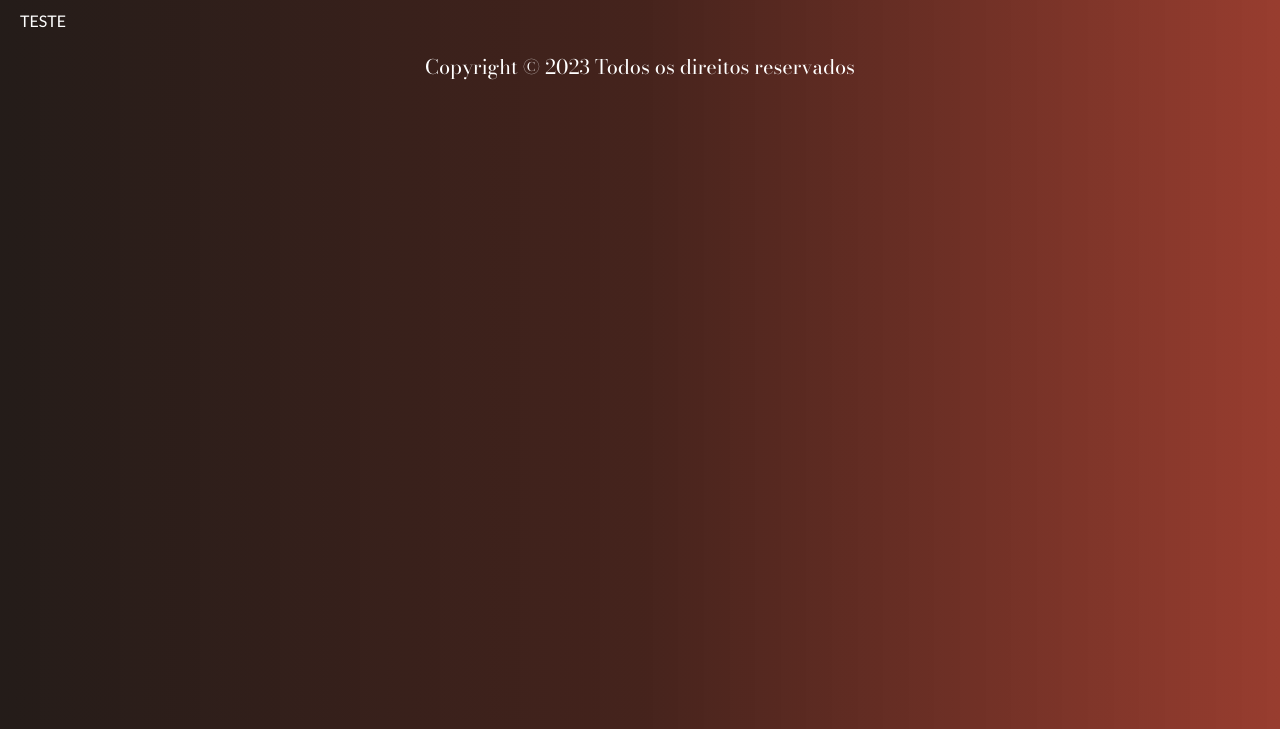
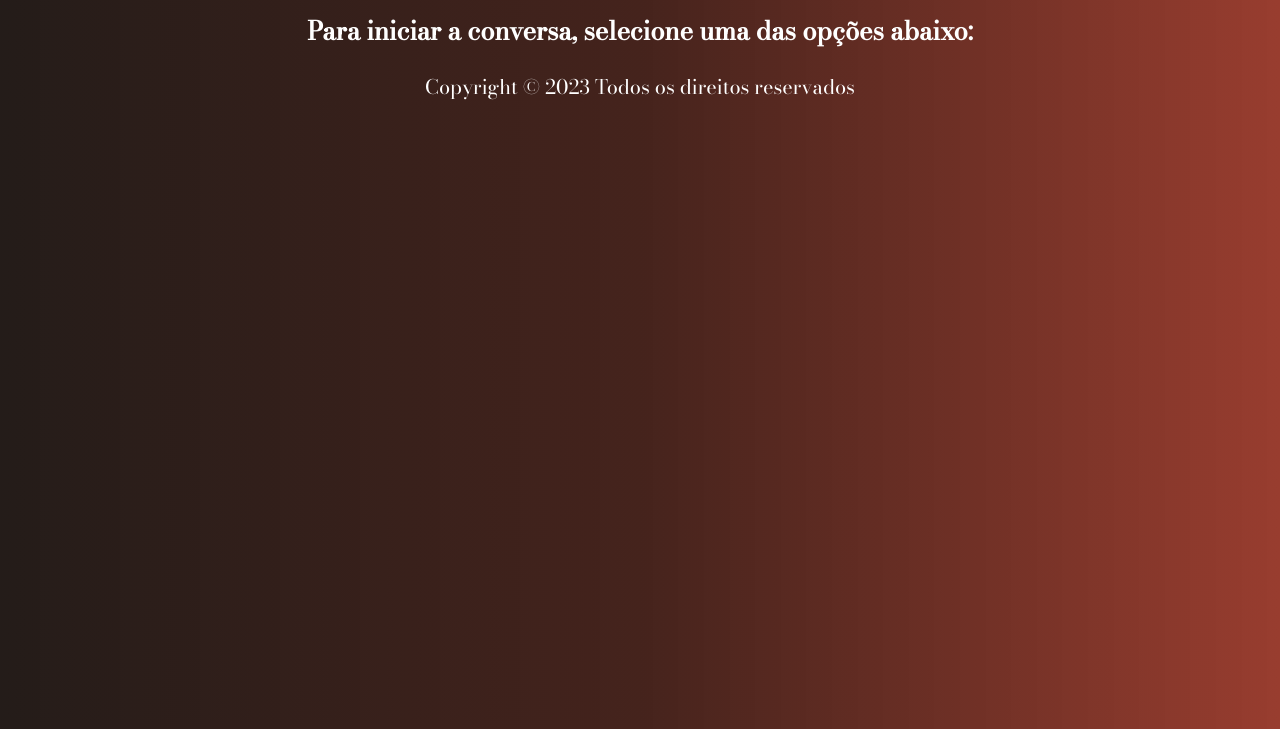
Before and after one commit to FIAP-Tech-Girls/CPVinheria-Web, a plain HTML site: page amelie.html in a window 1280 px wide. Shown: the part 71-800 px from the top of the page. Drawn offline with nearby package versions, Linux system fonts and the light colour scheme.

Commit message:
Iniciando construção da página Amélie

```diff
--- a/amelie.html
+++ b/amelie.html
@@ -25,7 +25,10 @@
     </header>
 
     <section class="content">
-        TESTE
+        <div id="titulo">
+            <h2>Para iniciar a conversa, selecione uma das opções abaixo:</h2>
+        </div>
+
     </section>
 
     <footer>
```
